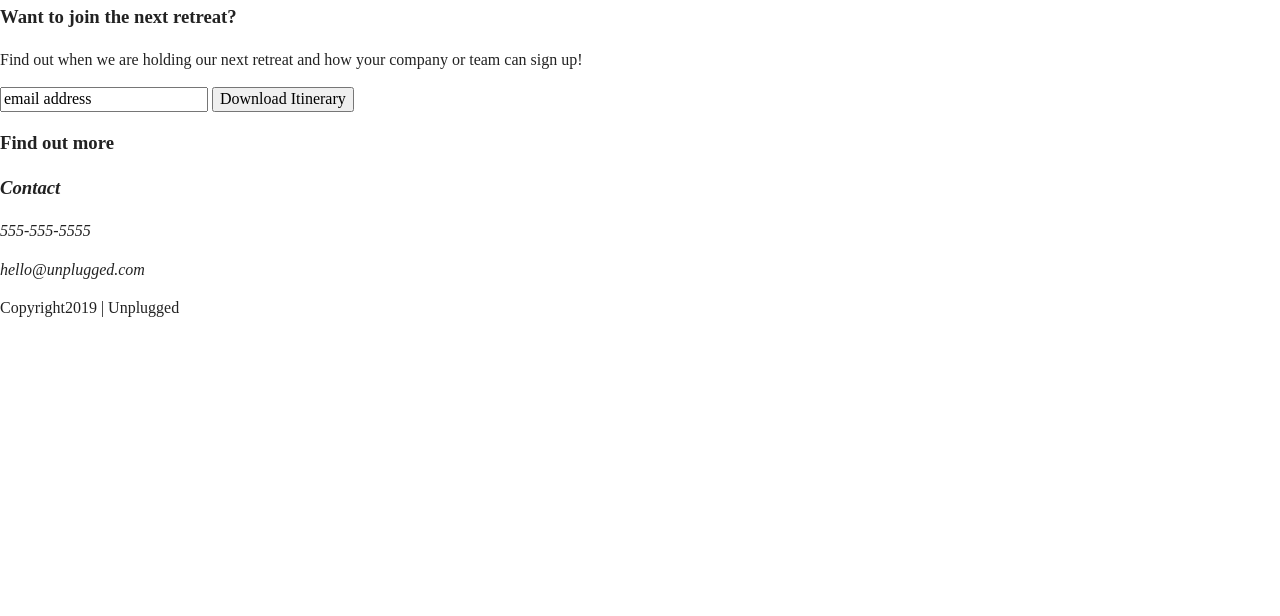
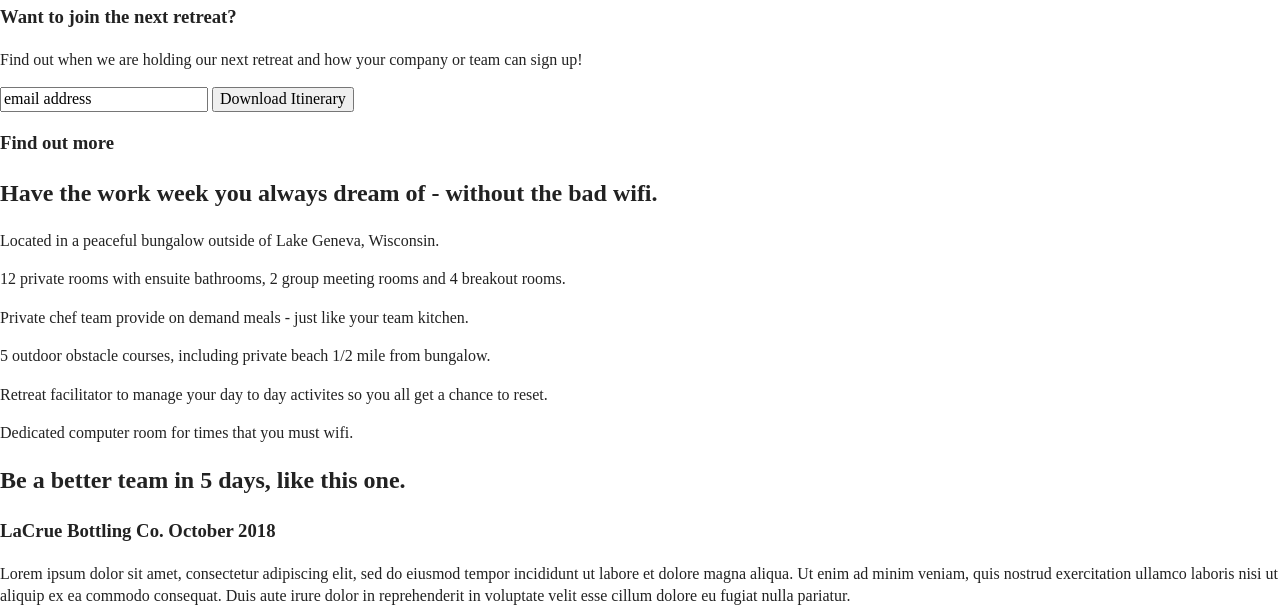
Before and after one commit to LydMedina/unplugged-retreat, a plain HTML site: page index.html in a window 1280 px wide. Shown: the part 184-800 px from the top of the page. Drawn offline with nearby package versions, Linux system fonts and the light colour scheme.

Commit message:
code homepage html

```diff
--- a/index.html
+++ b/index.html
@@ -50,21 +50,67 @@
 				<div class="form-description">
 					<h3>Want to join the next retreat?</h3>
 					<p>Find out when we are holding our next retreat and how your company or team can sign up!</p>
-					<input type="text" name="name" value="email address">
-					<input type="button" value="Download Itinerary">
+					<div class="form">
+						<input type="text" name="name" value="email address">
+						<input type="button" value="Download Itinerary"></div>
 				</div>
 				<div>
 					<h3>Find out more</h3>
 				</div>
 			</div><!-- aside wrapper ends -->
 		</aside>
+		<section class="feature">
+		<h2>Have the work week you always dream of - without the bad wifi.</h2>
+			<article>
+				<p class="fontawesome-icon"></p>
+				<p class="feature-item-description">Located in a peaceful bungalow outside of Lake Geneva, Wisconsin.</p>
+			</article>
+			<article>
+				<p class="fontawesome-icon"></p>
+				<p class="feature-item-description">12 private rooms with ensuite bathrooms, 2 group meeting rooms and 4 breakout rooms.</p>
+			</article>
+			<article>
+				<p class="fontawesome-icon"></p>
+				<p class="feature-item-description">Private chef team provide on demand meals - just like your team kitchen.</p>
+			</article>
+			<article>
+				<p class="fontawesome-icon"></p>
+				<p class="feature-item-description">5 outdoor obstacle courses, including private beach 1/2 mile from bungalow.</p>
+			</article>
+			<article>
+				<p class="fontawesome-icon"></p>
+				<p class="feature-item-description">Retreat facilitator to manage your day to day activites so you all get a chance to reset.</p>
+			</article>
+			<article>
+				<p class="fontawesome-icon"></p>
+				<p class="feature-item-description">Dedicated computer room for times that you must wifi.</p>
+			</article>
+		</section>
+		<section class="reviews">
+			<div class="content-wrapper">
+				<article>
+					<h2>Be a better team in 5 days, like this one.</h2>
+
+					<div>
+					<h3>LaCrue Bottling Co. October 2018</h3>
+					</div>
+					<div>
+					<p>Lorem ipsum dolor sit amet, consectetur adipiscing elit, sed do eiusmod tempor incididunt ut labore et dolore magna aliqua. Ut enim ad minim veniam, quis nostrud exercitation ullamco laboris nisi ut aliquip ex ea commodo consequat. Duis aute irure dolor in reprehenderit in voluptate velit esse cillum dolore eu fugiat nulla pariatur. </p>
+					</div>
+				<figure>
+					<a href="#"><img scr="img/previousretreatphoto.png" alt="previous retreat photo"></a>
+				</figure>
+				</article>
+			</div>
+
+		</section>
 
 	</main><!-- main wrapper ends -->
 
 	<footer>
 		<div class="content-wrapper">
 			<div class="footer-content">
-				<address class"contact">
+				<address class="contact">
 				<h3>Contact</h3>
 					<p>555-555-5555</p>
 					<p>hello@unplugged.com</p>
```
